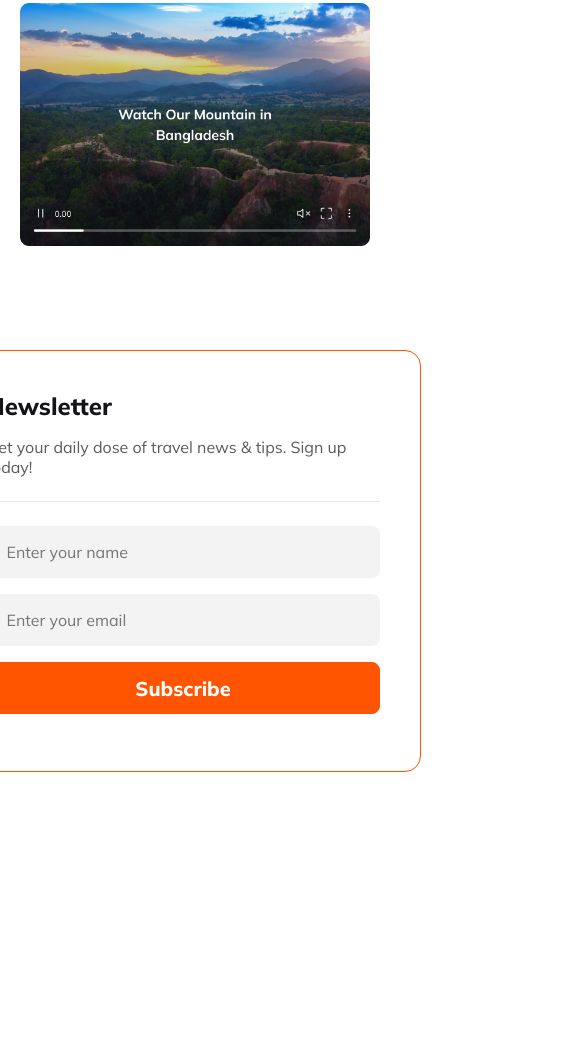
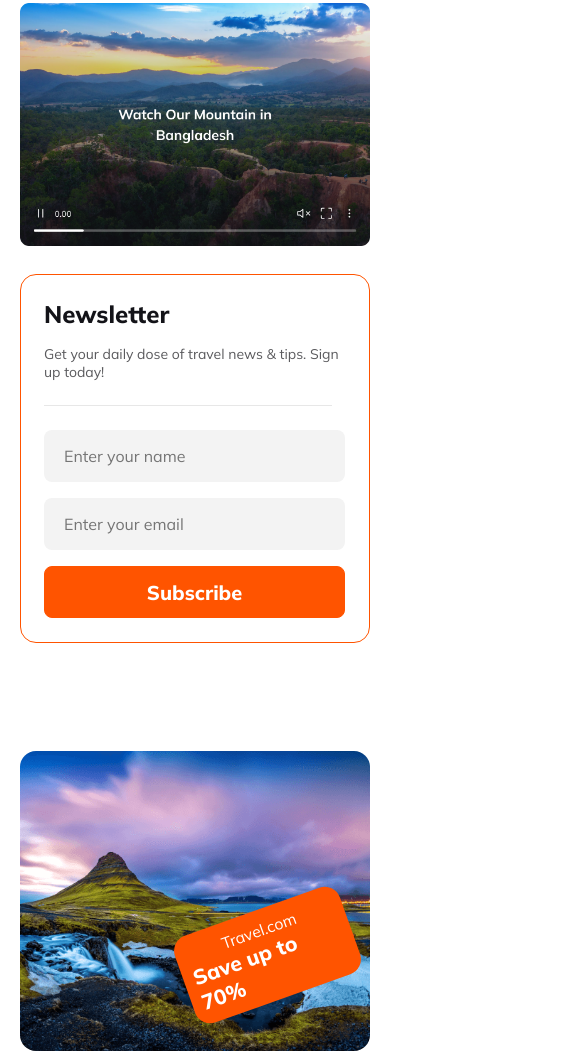
Before and after one commit to rijviislam/ph-assignment-2-lets-travel, a plain HTML site: page index.html in a window 390 px wide. Shown: the part 4514-5569 px from the top of the page, 585 px wide, since content can reach past the window. Before the commit the page ends 5290 px from the top, so only its background shows below. Drawn offline with Linux system fonts and the light colour scheme.

Commit message:
feat: added responsiveness on newsletter section

```diff
--- a/index.html
+++ b/index.html
@@ -202,7 +202,11 @@
           </div>
           <div class="newsletter_img_content">
             <div class="save">Travel.com <br /><span>Save up to 70%</span></div>
-            <img src="./Images/Rectangle 8 (1).png" alt="" />
+            <img
+              class="newsletter_img"
+              src="./Images/Rectangle 8 (1).png"
+              alt=""
+            />
           </div>
         </div>
       </section>
--- a/style.css
+++ b/style.css
@@ -902,4 +902,54 @@ ul li {
     width: 100%;
     height: auto;
   }
+  /* NEWSLETTER SECTION RESPONSIVE STYLES  */
+  .newsletter_section {
+    margin-top: 24px;
+  }
+  .newsletter_container {
+    margin: 0 20px;
+    flex-direction: column;
+    gap: 16px;
+  }
+  .newsletter_form_content {
+    padding: 24px 24px 24px 23px;
+  }
+  .newsletter_from_subtitle {
+    font-size: 14px;
+  }
+  .newsletter_dash {
+    width: 288px;
+  }
+  .newsletter_form input {
+    width: 100%;
+    height: 100%;
+  }
+  .newsletter_btn {
+    width: 100%;
+  }
+  .newsletter_img_content {
+    width: 100%;
+    height: 100%;
+  }
+  .newsletter_img_content .newsletter_img {
+    width: 100%;
+    height: 300px;
+    object-fit: cover;
+    border-radius: 16px;
+  }
+  .save {
+    padding: 10px;
+    position: relative;
+    left: 160px;
+    top: 250px;
+    width: 50%;
+    height: 40%;
+    font-size: 15.854px;
+    font-weight: 400;
+    transform: rotate(-19.628deg);
+  }
+  .save span {
+    font-size: 21.138px;
+    font-weight: 800;
+  }
 }
```
